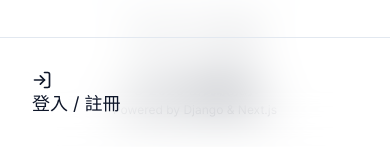
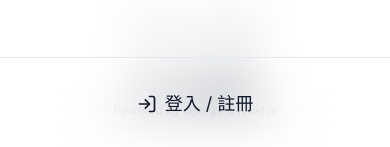
Before and after one commit to yueswater/yueswater-web, a Next.js app: page / in a window 390 px wide. Both pictures are taken after a click on the button 36 px from the left and 36 px from the top of the page. Shown: the part 694-841 px from the top of the page. Built offline with nearby package versions, Linux system fonts and the light colour scheme; no server answers.

Commit message:
feat: Navbar login button & Footer remove subscribe

```diff
--- a/src/components/layout/MobileMenu.tsx
+++ b/src/components/layout/MobileMenu.tsx
@@ -5,7 +5,6 @@ import Image from "next/image";
 import { motion, AnimatePresence, Variants } from "framer-motion";
 import { X, LogIn, LogOut } from "lucide-react";
 import { useAuth } from "@/context/AuthContext";
-// 1. 引入 ThemeToggle
 import { ThemeToggle } from "@/components/features/theme/ThemeToggle";
 
 interface MobileMenuProps {
@@ -49,16 +48,14 @@ export function MobileMenu({ isOpen, onClose, navItems }: MobileMenuProps) {
           variants={menuVariants}
           className="bg-base-100/90 supports-[backdrop-filter]:bg-base-100/60 fixed inset-0 z-[60] flex flex-col backdrop-blur-xl"
         >
-          {/* 2. 頂部功能區：改為左右對齊 (左邊主題切換，右邊關閉) */}
           <div className="border-base-content/5 flex items-center justify-between border-b p-6">
             <ThemeToggle />
 
-            <button onClick={onClose} className="btn btn-ghost btn-circle" aria-label="關閉選單">
+            <button onClick={onClose} className="btn btn-ghost btn-circle" aria-label="Close menu">
               <X className="text-base-content h-8 w-8" />
             </button>
           </div>
 
-          {/* 中間導航連結 */}
           <nav className="flex flex-1 flex-col items-center justify-center gap-8">
             {navItems.map((item, i) => (
               <motion.div key={item.name} custom={i} variants={listVariants}>
@@ -73,7 +70,6 @@ export function MobileMenu({ isOpen, onClose, navItems }: MobileMenuProps) {
             ))}
           </nav>
 
-          {/* 底部使用者資訊 */}
           <div className="border-base-content/10 bg-base-200/50 border-t p-8 backdrop-blur-md">
             {user ? (
               <div className="flex items-center justify-between">
@@ -99,7 +95,7 @@ export function MobileMenu({ isOpen, onClose, navItems }: MobileMenuProps) {
                   <div className="flex flex-col">
                     <span className="text-base-content text-lg font-bold">{user.username}</span>
                     <span className="text-base-content/60 text-sm">
-                      {user.email || "尚無電子郵件"}
+                      {user.email || "No email provided"}
                     </span>
                   </div>
                 </div>
@@ -110,7 +106,7 @@ export function MobileMenu({ isOpen, onClose, navItems }: MobileMenuProps) {
                     onClose();
                   }}
                   className="btn btn-ghost btn-circle text-error"
-                  aria-label="登出"
+                  aria-label="Logout"
                 >
                   <LogOut className="h-6 w-6" />
                 </button>
@@ -119,10 +115,10 @@ export function MobileMenu({ isOpen, onClose, navItems }: MobileMenuProps) {
               <Link
                 href="/login"
                 onClick={onClose}
-                className="btn btn-primary w-full rounded-full text-lg"
+                className="btn btn-primary w-full flex-row items-center justify-center rounded-full text-lg flex gap-2"
               >
-                <LogIn className="mr-2 h-5 w-5" />
-                登入 / 註冊
+                <LogIn className="h-5 w-5" />
+                <span>登入 / 註冊</span>
               </Link>
             )}
           </div>
```
